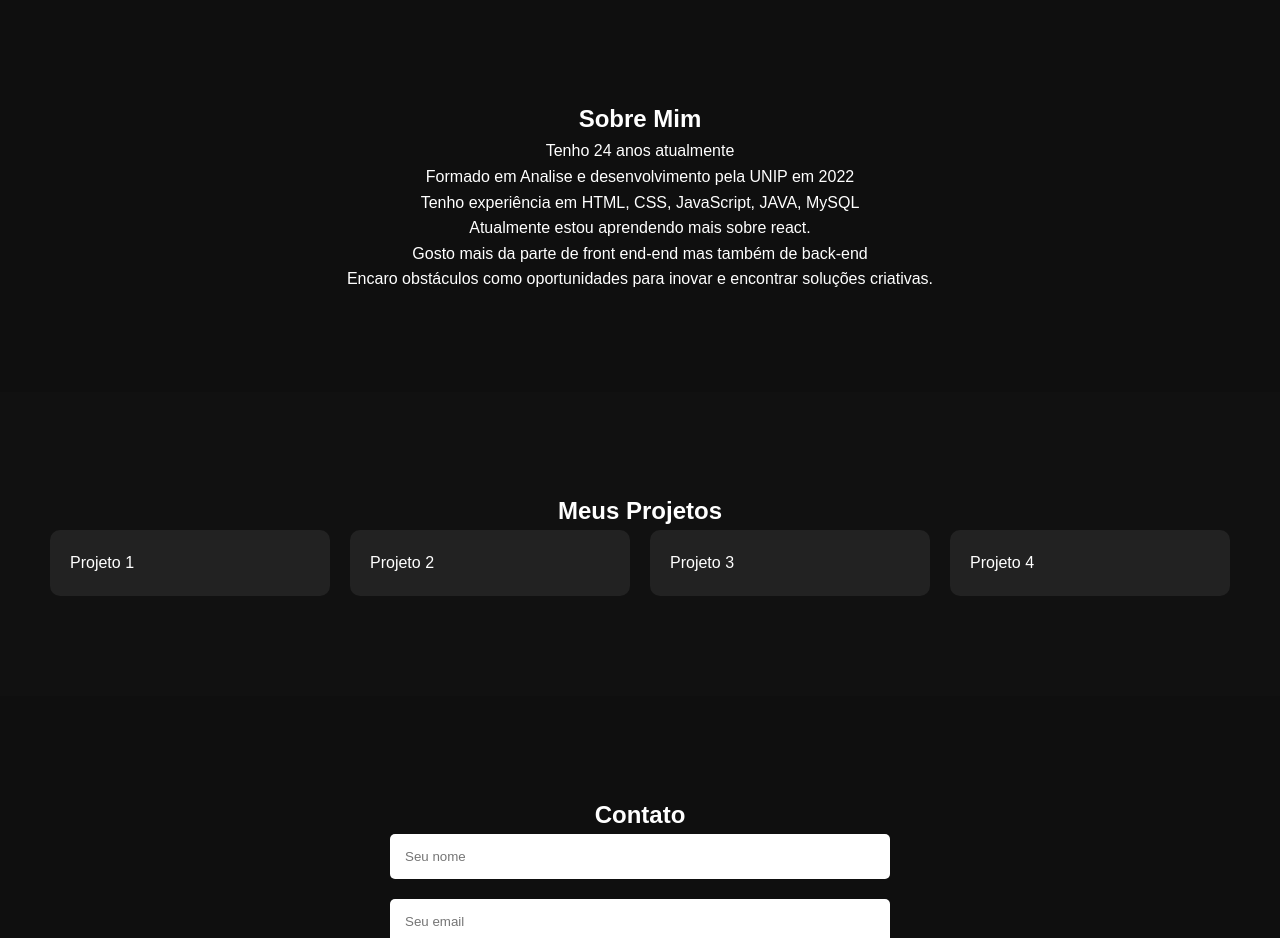
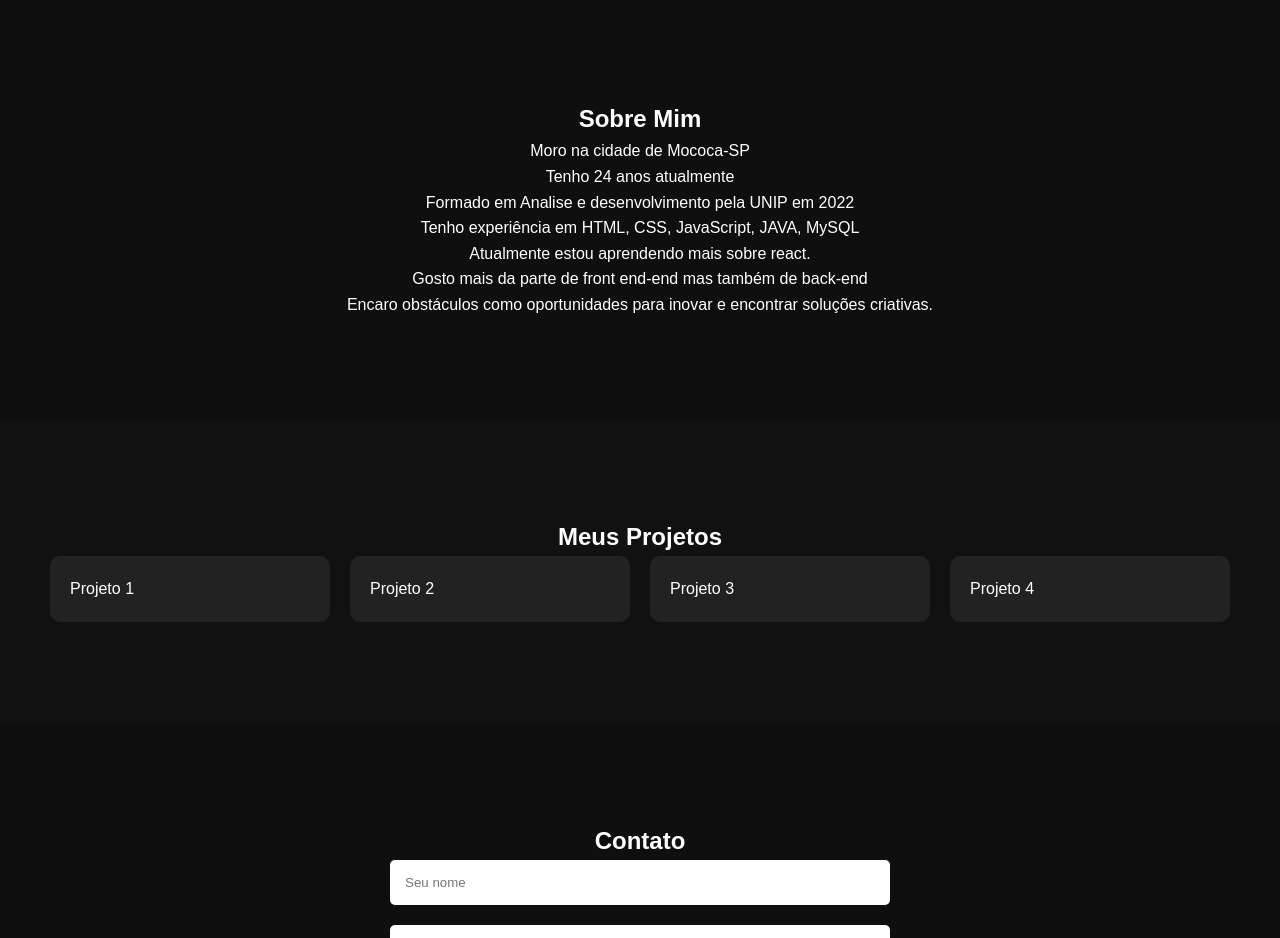
Before and after one commit to gabriel230701/Meu-Portfolio-HTML-CSS-JS, a plain HTML site: page index.html in a window 1280 px wide. Shown: the part 800-1738 px from the top of the page. Drawn offline with Linux system fonts and the light colour scheme.

Commit message:
Atualizando sobre mim

```diff
--- a/index.html
+++ b/index.html
@@ -27,6 +27,7 @@
 
     <section id="sobre">
         <h2 class="fade-in">Sobre Mim</h2>
+        <p>Moro na cidade de Mococa-SP</p>
         <p>Tenho 24 anos atualmente</p>
         <p>Formado em Analise e desenvolvimento pela UNIP em 2022</p>
         <p class="fade-in">Tenho experiência em HTML, CSS, JavaScript, JAVA, MySQL
```
